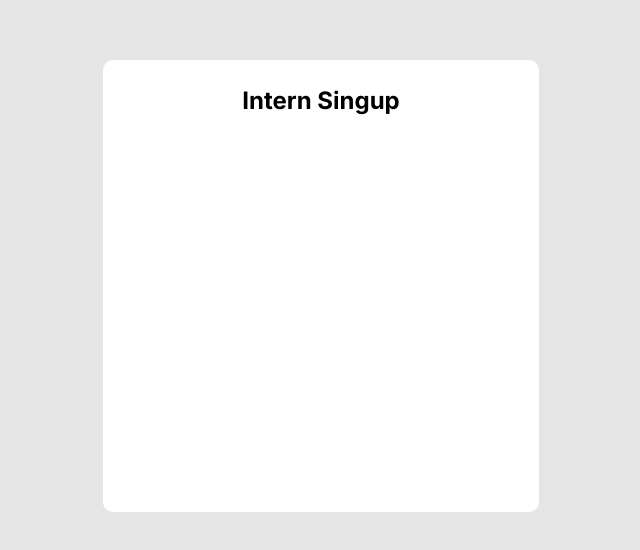
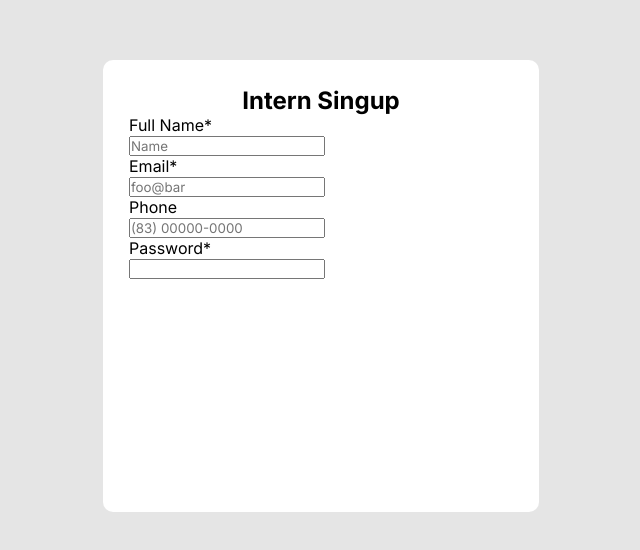
Before and after one commit to saamoff/react-form, a React (Create React App) app: page / in a window 1280 px wide. Shown: the part 114-664 px from the top of the page, without its empty margins (319-959 px from the left). Built offline with nearby package versions, Linux system fonts and the light colour scheme.

Commit message:
Feat: implemented props on input and placed them in login page

```diff
--- /dev/null
+++ b/src/components/Input/input.js
@@ -0,0 +1,13 @@
+import React from 'react'
+
+const Input = ({ label, id, ...props }) => {
+  return (
+    <div>
+      <label htmlFor={id}>{label}</label>
+      <br></br>
+      <input id={id} type="text" {...props}></input>
+    </div>
+  )
+}
+
+export default Input
--- a/src/pages/Login/login.js
+++ b/src/pages/Login/login.js
@@ -1,4 +1,5 @@
 import React from 'react'
+import Input from '../../components/Input/input.js'
 import {Title, Wrapper, MainWrap} from './index';
 
 
@@ -8,6 +9,12 @@ const Login = ({width, height}) => {
       <Wrapper width="30%">
         <div>
           <Title>Intern Singup</Title>
+          <form>
+            <Input id="Name" label="Full Name*" type="text" placeholder="Name"/>
+            <Input id="Email" label="Email*" type="email" placeholder="foo@bar"/>
+            <Input id="Phone" label="Phone" type="text" placeholder="(83) 00000-0000" required="false"/>
+            <Input id="Password" label="Password*" type="password"/>
+          </form>
         </div>
     </Wrapper>
     </MainWrap>
```
Also changed, not shown: src/components/Input/input.jsx (deleted, +0 -9 lines), src/components/Input/index.js (added), src/components/Input/input.styled.js (added).
